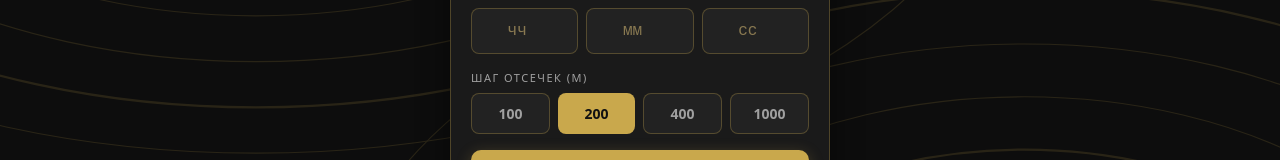
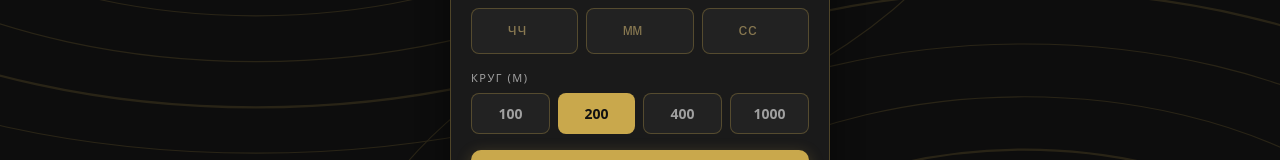
Before and after one commit to Alexandertm13/running-calc, a React (Vite) app: page / in a window 1280 px wide. Shown: the part 332-492 px from the top of the page. Built offline with nearby package versions, Linux system fonts and the light colour scheme.

Commit message:
Update RunningCalc.tsx

```diff
--- a/src/app/components/RunningCalc.tsx
+++ b/src/app/components/RunningCalc.tsx
@@ -242,7 +242,7 @@ export function RunningCalc() {
           {/* --- НОВЫЙ БЛОК: Выбор шага отсечек --- */}
           <div className="mb-4">
             <label style={{ display: "block", color: "#A0A0A0", fontSize: "11px", letterSpacing: "1.5px", marginBottom: "6px", textTransform: "uppercase" }}>
-              Шаг отсечек (м)
+              Круг (м)
             </label>
             <div className="flex gap-2">
               {stepOptions.map((step) => (
```
